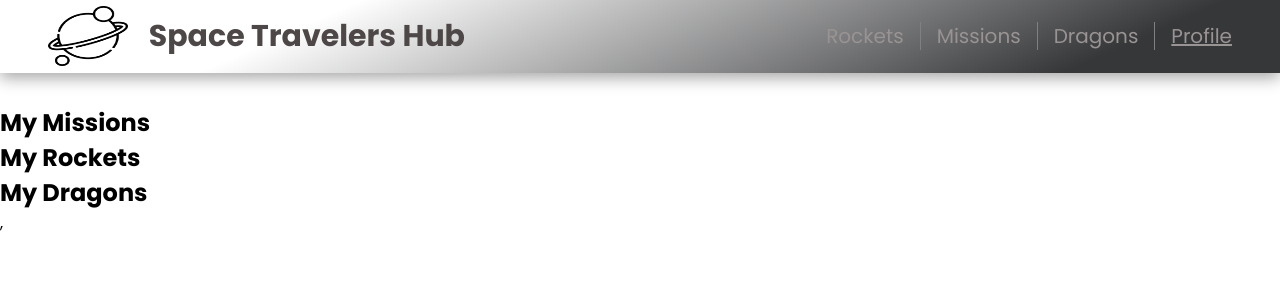
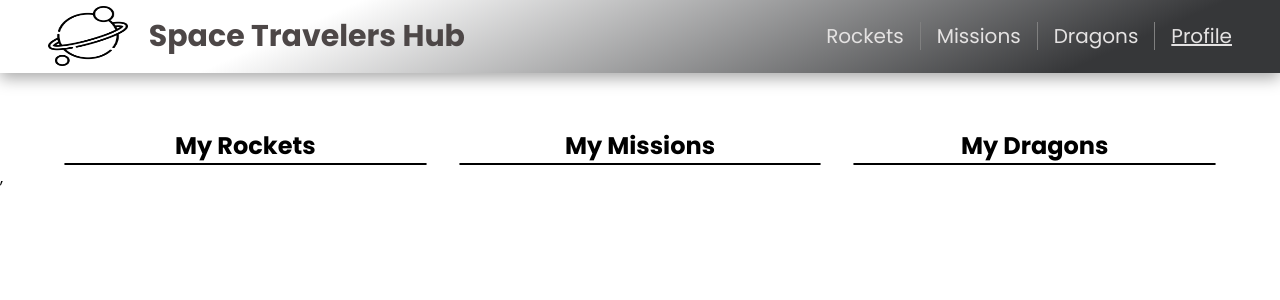
Before and after one commit to Reggeditt/react-group-project, a React (Create React App) app: page /profile in a window 1280 px wide. Shown: the top 300 px of the page. Built offline with nearby package versions, Linux system fonts and the light colour scheme.

Commit message:
add styles to profile page

```diff
--- a/src/App.css
+++ b/src/App.css
@@ -46,7 +46,7 @@ nav > ul {
 }
 
 nav > ul a {
-  color: rgb(153, 147, 147);
+  color: rgb(228, 226, 226);
   text-decoration: none;
 }
 
@@ -61,8 +61,9 @@ nav > ul a.active {
 
 .missionBody,
 .dragonBody,
-.rocketBody {
-  padding-top: 6%;
+.rocketBody,
+.profileBody {
+  padding-top: 10%;
 }
 
 /* rocket */
@@ -188,3 +189,28 @@ td .btn-active {
   color: #dc3645;
   border: 1px solid #dc3645;
 }
+
+.profile-page-wrap {
+  padding-inline: 5%;
+  display: grid;
+  grid-template-columns: 1fr 1fr 1fr;
+  grid-template-rows: auto;
+  gap: 2rem;
+}
+
+.profile-contents-wrap h2 {
+  text-align: center;
+}
+
+.profile-contents-wrap ul {
+  border: 1px solid #000;
+  border-radius: 5px;
+}
+
+.profile-contents-wrap ul > * {
+  padding: 10px;
+  background-color: transparent;
+  border-bottom: 1px solid lightgrey;
+  color: #000;
+  font-size: 20px;
+}
--- a/src/components/Profile.js
+++ b/src/components/Profile.js
@@ -9,15 +9,18 @@ const Profile = () => {
   const dragons = useSelector((store) => store.dragons);
   const filteredDragons = dragons.filter((dragon) => dragon.reserved === true);
   return (
-    <div>
-      <div>
-        <h2>
-          {/* these will have to be removed later when we're styling */}
-          <br />
-          <br />
-          <br />
-          My Missions
-        </h2>
+    <div className="profile-page-wrap profileBody">
+      <div className="profile-contents-wrap">
+        <h2>My Rockets</h2>
+        <ul>
+          {filteredRockets.map((rocket) => {
+            const rocketId = rocket.id;
+            return <li key={rocketId}>{rocket.name}</li>;
+          })}
+        </ul>
+      </div>
+      <div className="profile-contents-wrap">
+        <h2>My Missions</h2>
         <ul>
           {
             myMissions.map((mission) => (
@@ -26,16 +29,7 @@ const Profile = () => {
           }
         </ul>
       </div>
-      <div className="subcribed-rockets margin">
-        <h2>My Rockets</h2>
-        <ul>
-          {filteredRockets.map((rocket) => {
-            const rocketId = rocket.id;
-            return <li key={rocketId}>{rocket.name}</li>;
-          })}
-        </ul>
-      </div>
-      <div className="subcribed-rockets margin">
+      <div className="profile-contents-wrap">
         <h2>My Dragons</h2>
         <ul>
           {filteredDragons.map((dragon) => {
```
